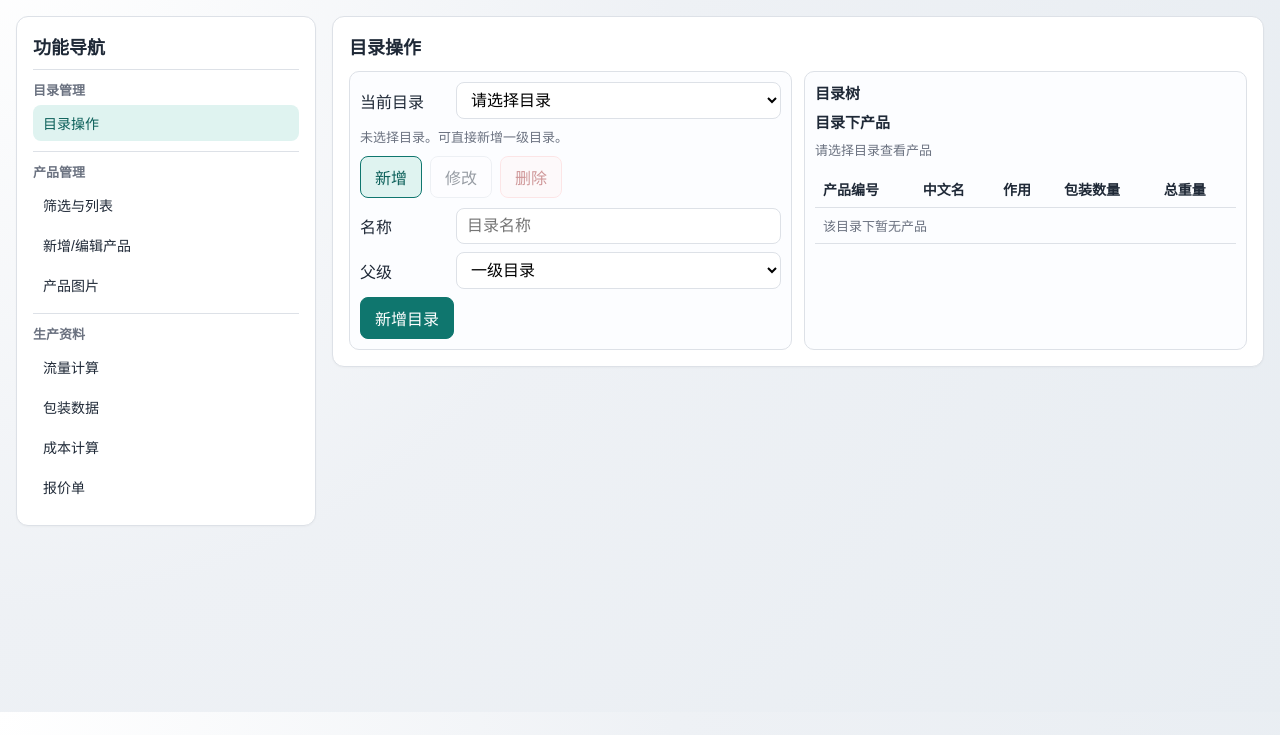
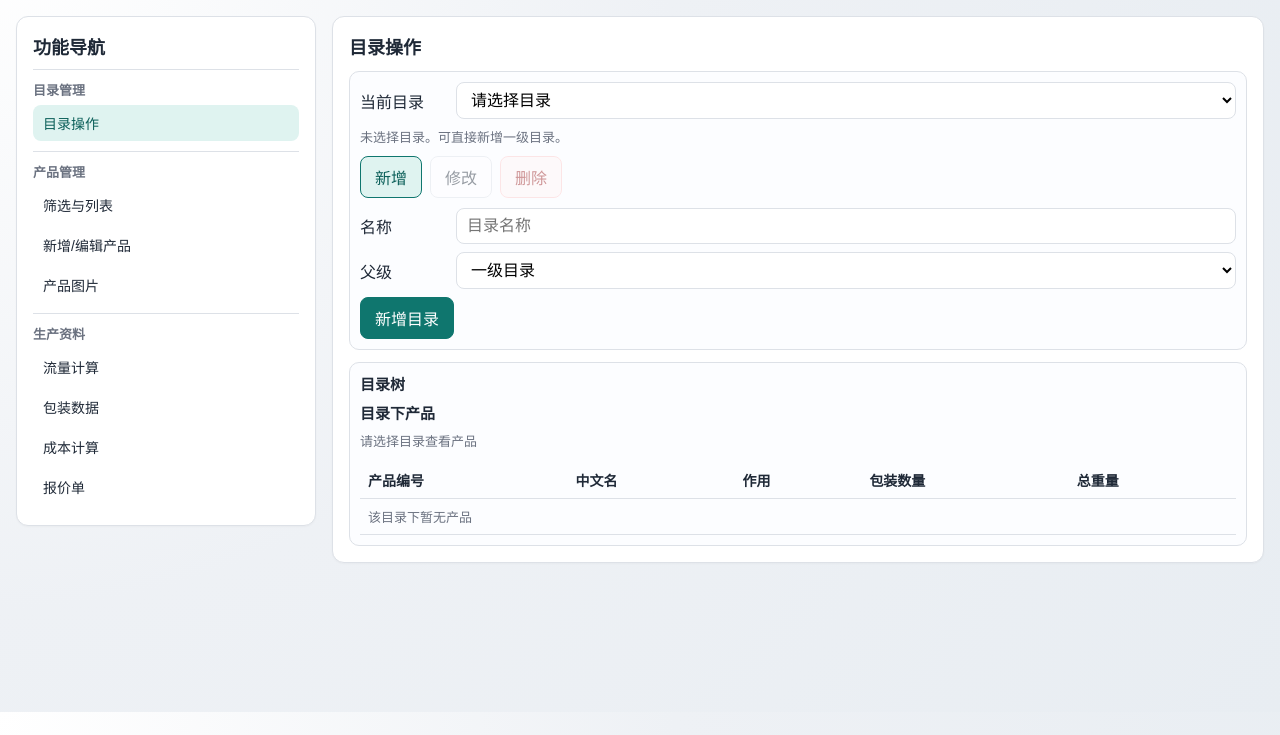
Before and after one commit to ciwei0600/ProductsInformationManage, a Flask app: page / in a window 1280 px wide. Shown: the part 65-800 px from the top of the page. Run offline with Flask 3, Linux system fonts and the light colour scheme; data that the repository does not hold is empty; some libraries are stand-ins or nearby versions.

Commit message:
style(categories): stack action tools above category tree

```diff
--- a/static/style.css
+++ b/static/style.css
@@ -191,7 +191,7 @@ button.danger {
 
 .category-layout {
   display: grid;
-  grid-template-columns: minmax(340px, 1fr) minmax(280px, 1fr);
+  grid-template-columns: 1fr;
   gap: 12px;
 }
 
```
